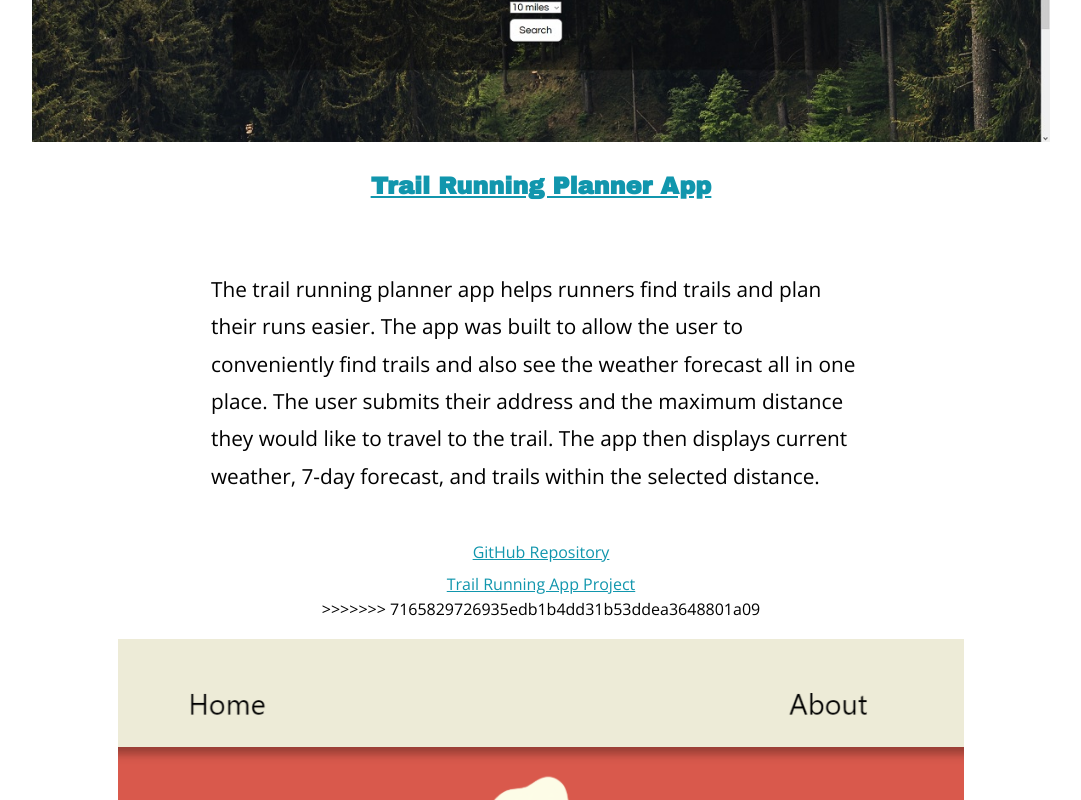
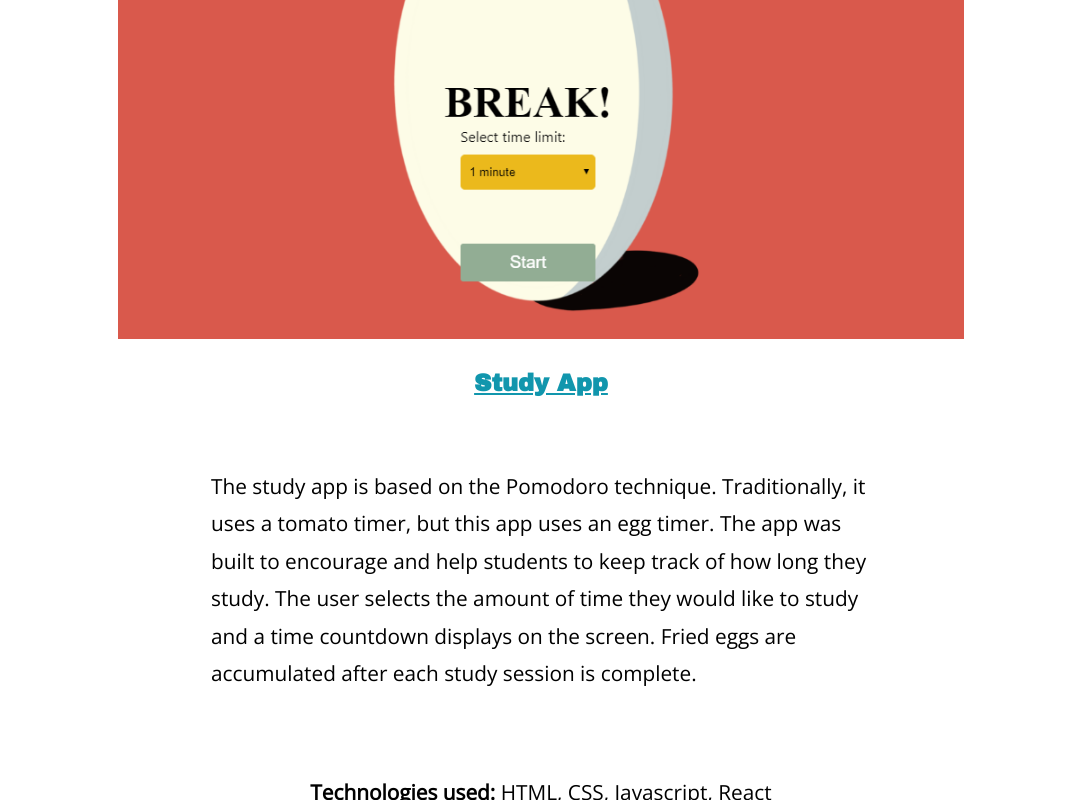
Before and after one commit to neelyab/amanda-portfolio, a plain HTML site: page projects/index.html in a window 1280 px wide. Shown: the part 3059-3859 px from the top of the page, without its empty margins (99-1180 px from the left). Drawn offline with nearby package versions, Linux system fonts and the light colour scheme.

Commit message:
modified projects

```diff
--- a/projects/index.html
+++ b/projects/index.html
@@ -28,8 +28,8 @@
             <h2><a href="https://embroidery-helper.now.sh/" target="_blank">Embroidery Helper App</a></h2>
             <p>
 
-The hand embroidery app is a full-stack application that helps the user learn how to embroider. It was built to help a user with little to no embroidery experience to learn embroidery stitches and apply their new skills by creating embroidery projects.
-Upon creating an account, the user can search for embroidery stitches and projects to learn, as well as save and them in their account.
+                The hand embroidery app is a full-stack application that helps the user learn how to embroider. It was built to help a user with little to no embroidery experience to learn embroidery stitches and apply their new skills by creating embroidery projects.
+                Upon creating an account, the user can search for embroidery stitches and projects to learn, as well as save and them in their account.
             </p>
                 <p><strong>Technologies used:</strong> HTML, CSS, Javascript, React, Node.js, Express, PostgreSQL</p>
                 <a href="https://github.com/neelyab/embroidery-helper" target="_blank">Github Client Repository</a>
@@ -49,17 +49,6 @@ Upon creating an account, the user can search for embroidery stitches and projec
                 <a href="https://github.com/neelyab/meal-planner-api" target="_blank">Github API Repository</a>
                 <a href="https://meal-planner-app-eight.vercel.app/" target="_blank">Meal Planner Project</a>
         </section>
-<<<<<<< HEAD
-=======
-            <section class="projects" id="trail-running-app">
-                <img src="../img/trail-running-app.jpg" alt="trail running app screenshot" id="trail-running-app-screen"/>
-                <h2><a href="https://neelyab.github.io/trail-running-app/" target="_blank">Trail Running Planner App</a></h2>
-                <p>The trail running planner app helps runners find trails and plan their runs easier. The app was built to allow the user to conveniently find trails and also see the weather forecast all in one place. The user submits their address and the maximum distance they would like to travel to the trail.
-                    The app then displays current weather, 7-day forecast, and trails within the selected distance.</p>
-                    <a href="https://github.com/neelyab/trail-running-app" target="_blank">GitHub Repository</a>
-                    <a href="https://neelyab.github.io/trail-running-app/" target="_blank">Trail Running App Project</a>
-        </section>
->>>>>>> 7165829726935edb1b4dd31b53ddea3648801a09
         <section class="projects" id="study-app">
             <img src="../img/study-app.png" alt="study app screenshot" id="study-app-screen"/>
             <h2><a href="https://study-app-g9gd8z3oe.now.sh/" target="_blank">Study App</a></h2>
```
